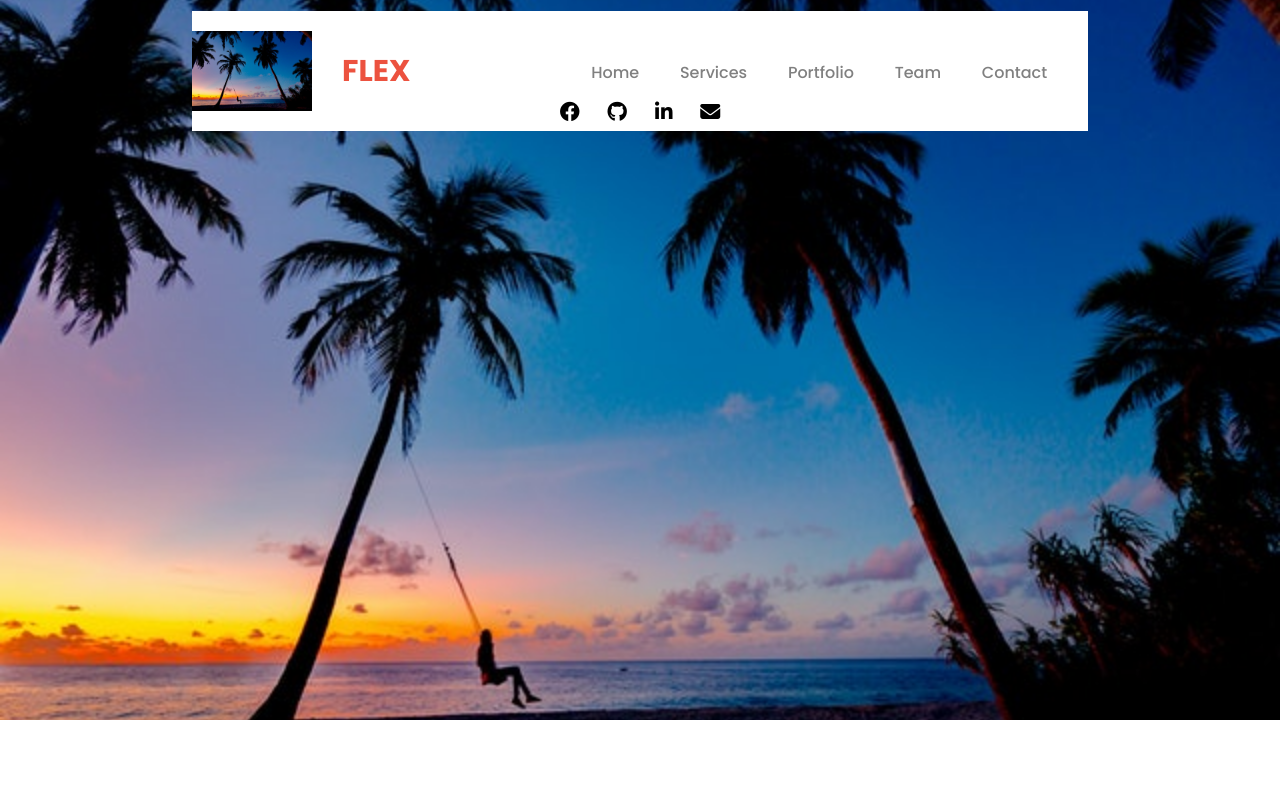
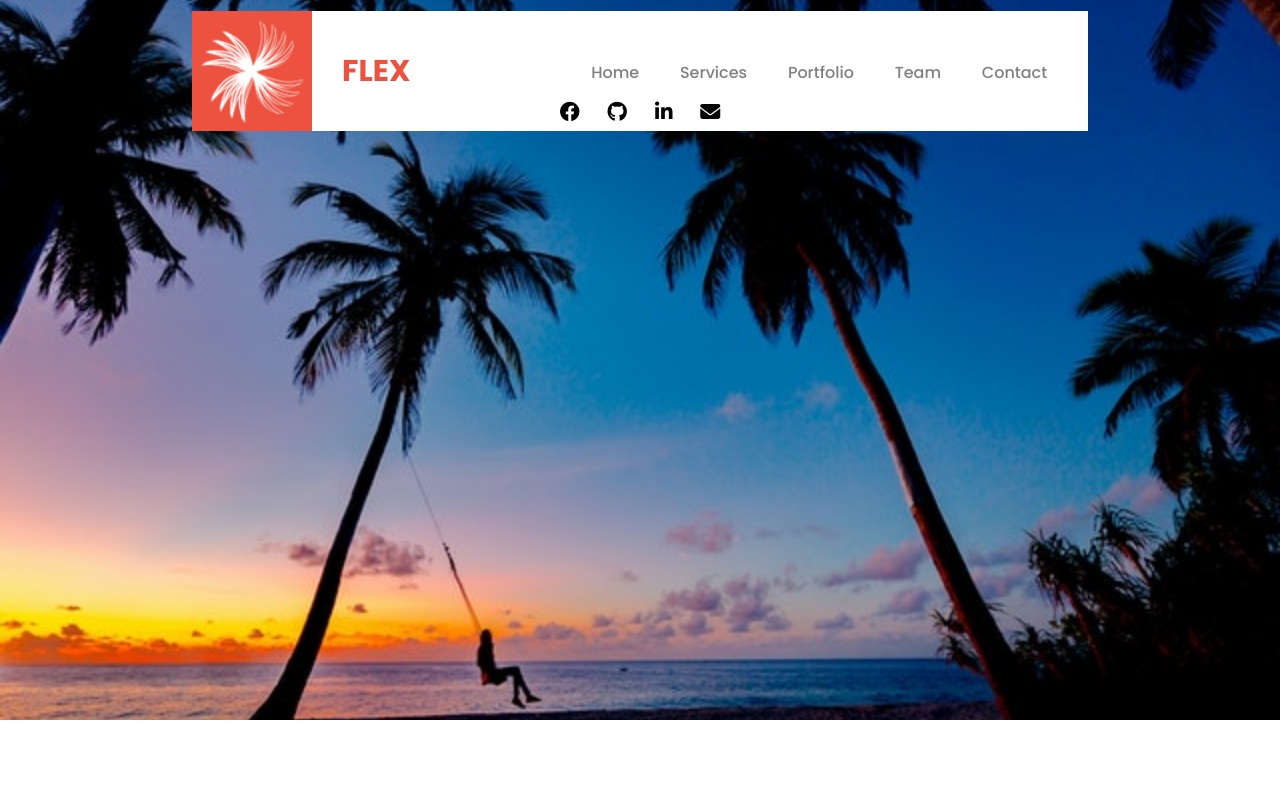
Before and after one commit to mamiko-s/flex_scss, a plain HTML site: page index.html in a window 1280 px wide. Shown: the top 800 px of the page. Drawn offline with Linux system fonts and the light colour scheme.

Commit message:
Update style.css

```diff
--- a/css/style.css
+++ b/css/style.css
@@ -78,7 +78,7 @@ body {
     row-gap: 15px;
   }
   header p {
-    background-image: url("https://github.com/mamiko-s/flex_scss/blob/main/img/summer.jpg?raw=true");
+    background-image: url("/img/logo.png");
     background-size: contain;
     background-position: center;
     background-repeat: no-repeat;
```
